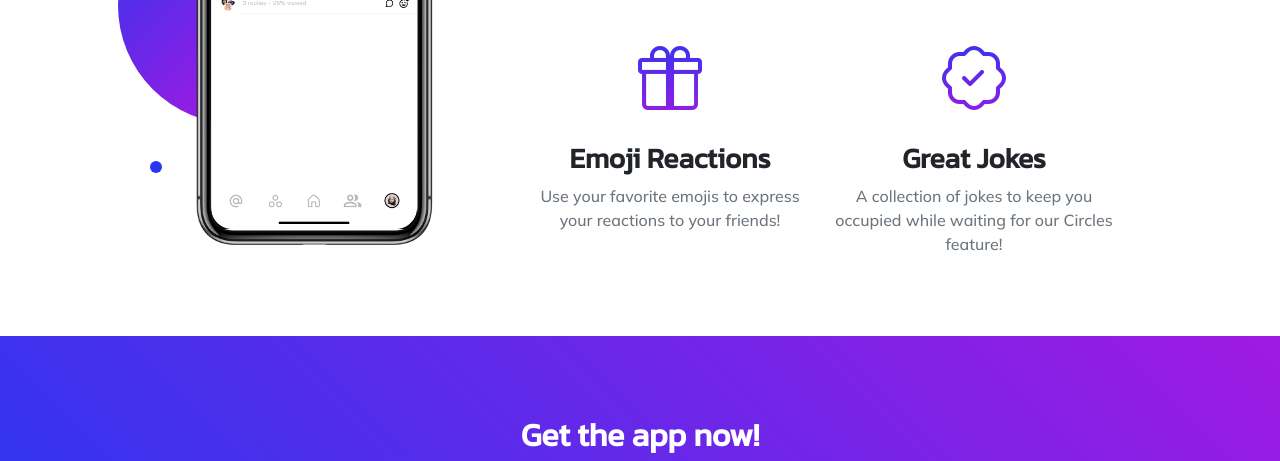
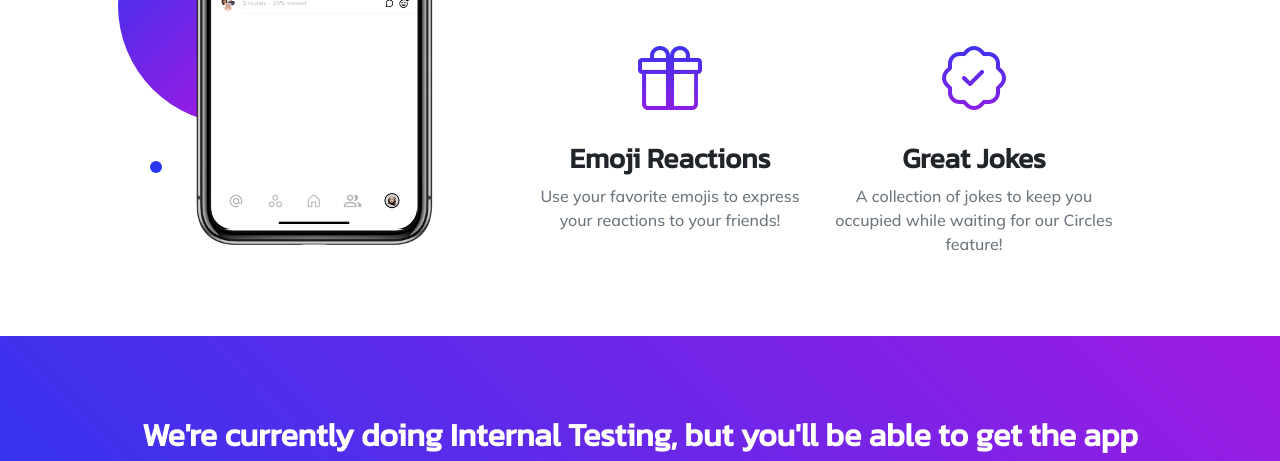
Before and after one commit to Dabble-App/Dabble-App.github.io, a plain HTML site: page index.html in a window 1280 px wide. Shown: the part 1313-1774 px from the top of the page. Drawn offline with nearby package versions, Linux system fonts and the light colour scheme.

Commit message:
feat: change download text to coming soon

```diff
--- a/index.html
+++ b/index.html
@@ -186,7 +186,7 @@
         <!-- App badge section-->
         <section class="bg-gradient-primary-to-secondary" id="download">
             <div class="container px-5">
-                <h2 class="text-center text-white font-alt mb-4">Get the app now!</h2>
+                <h2 class="text-center text-white font-alt mb-4">We're currently doing Internal Testing, but you'll be able to get the app soon!</h2>
                 <div class="d-flex flex-column flex-lg-row align-items-center justify-content-center">
                     <a class="me-lg-3 mb-4 mb-lg-0" href="#!"><img class="app-badge" src="assets/img/google-play-badge.svg" alt="..." /></a>
                     <a href="#!"><img class="app-badge" src="assets/img/app-store-badge.svg" alt="..." /></a>
```
